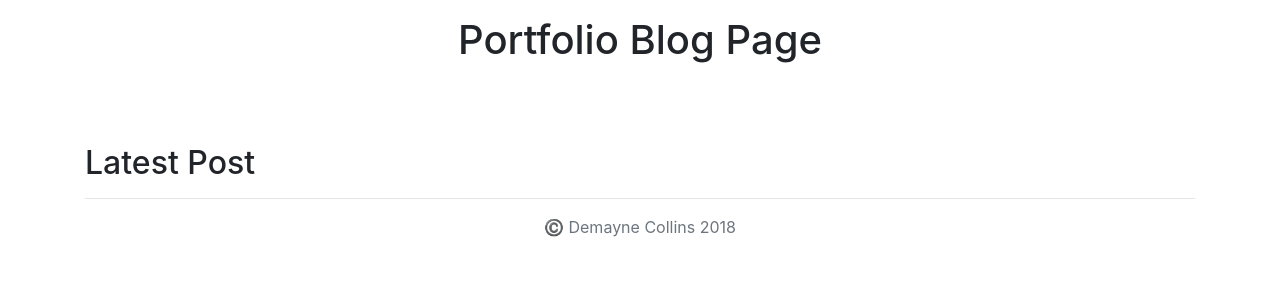
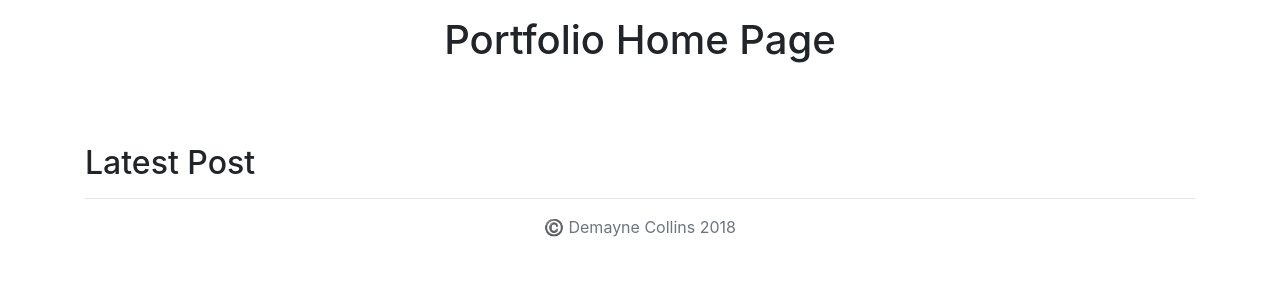
Before and after one commit to collins73/portfolio-project, a Django app: page /blog/ in a window 1280 px wide. Shown: the part 56-356 px from the top of the page. Run offline with Django 3.2, Linux system fonts and the light colour scheme; data that the repository does not hold is empty; some libraries are stand-ins or nearby versions.

Commit message:
Update allblogs.html

```diff
--- a/blog/templates/blog/allblogs.html
+++ b/blog/templates/blog/allblogs.html
@@ -34,7 +34,7 @@
 
     <main role="main">
       <div class="container">
-      <h1 class="text-center pt-3">Portfolio Blog Page</h1>
+      <h1 class="text-center pt-3">Portfolio Home Page</h1>
       <br />
       <br />
       <br />
```
